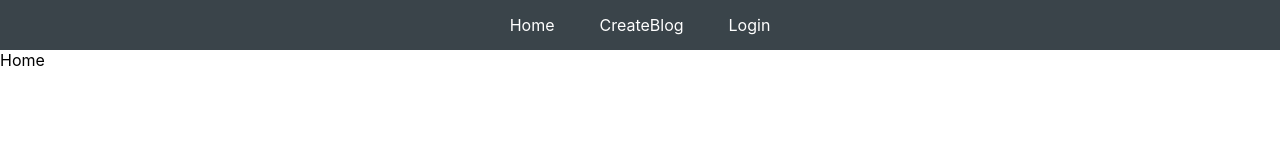
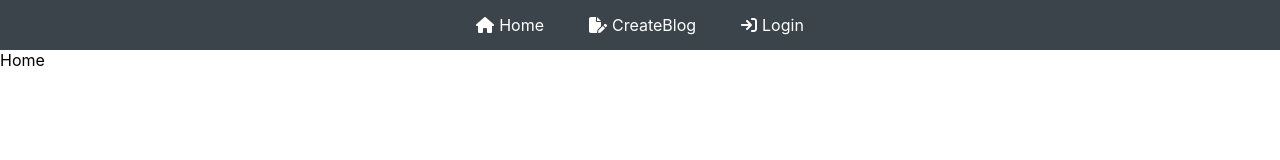
Before and after one commit to NonokaM/react-blog, a React (Create React App) app: page / in a window 1280 px wide. Shown: the top 160 px of the page. Built offline with nearby package versions, Linux system fonts and the light colour scheme; the HTML template or start-up script is replaced by a standard one.

Commit message:
add icon

```diff
--- a/package.json
+++ b/package.json
@@ -3,6 +3,10 @@
   "version": "0.1.0",
   "private": true,
   "dependencies": {
+    "@fortawesome/fontawesome-svg-core": "^6.4.0",
+    "@fortawesome/free-regular-svg-icons": "^6.4.0",
+    "@fortawesome/free-solid-svg-icons": "^6.4.0",
+    "@fortawesome/react-fontawesome": "^0.2.0",
     "@testing-library/jest-dom": "^5.16.5",
     "@testing-library/react": "^13.4.0",
     "@testing-library/user-event": "^13.5.0",
--- a/src/components/Navber.css
+++ b/src/components/Navber.css
@@ -17,3 +17,7 @@ nav a {
 nav a:hover {
     color: rgb(145, 229, 255);
 }
+
+nav a svg {
+    margin-right: 5px;
+}
--- a/src/components/Navber.jsx
+++ b/src/components/Navber.jsx
@@ -1,13 +1,17 @@
 import React from 'react';
 import { Link } from "react-router-dom";
 import "./Navber.css";
+import { FontAwesomeIcon } from '@fortawesome/react-fontawesome'
+import { faHouse, faFilePen, faArrowRightToBracket } from '@fortawesome/free-solid-svg-icons'
+
+
 
 const Navber = () => {
   return (
     <nav>
-        <Link to="/">Home</Link>
-        <Link to="/createpost">CreateBlog</Link>
-        <Link to="/login">Login</Link>
+        <Link to="/"><FontAwesomeIcon icon={faHouse} />Home</Link>
+        <Link to="/createpost"><FontAwesomeIcon icon={faFilePen} />CreateBlog</Link>
+        <Link to="/login"><FontAwesomeIcon icon={faArrowRightToBracket} />Login</Link>
     </nav>
   )
 }
```
Also changed, not shown: 1 other file (tests, documents, lock files or other folders).
